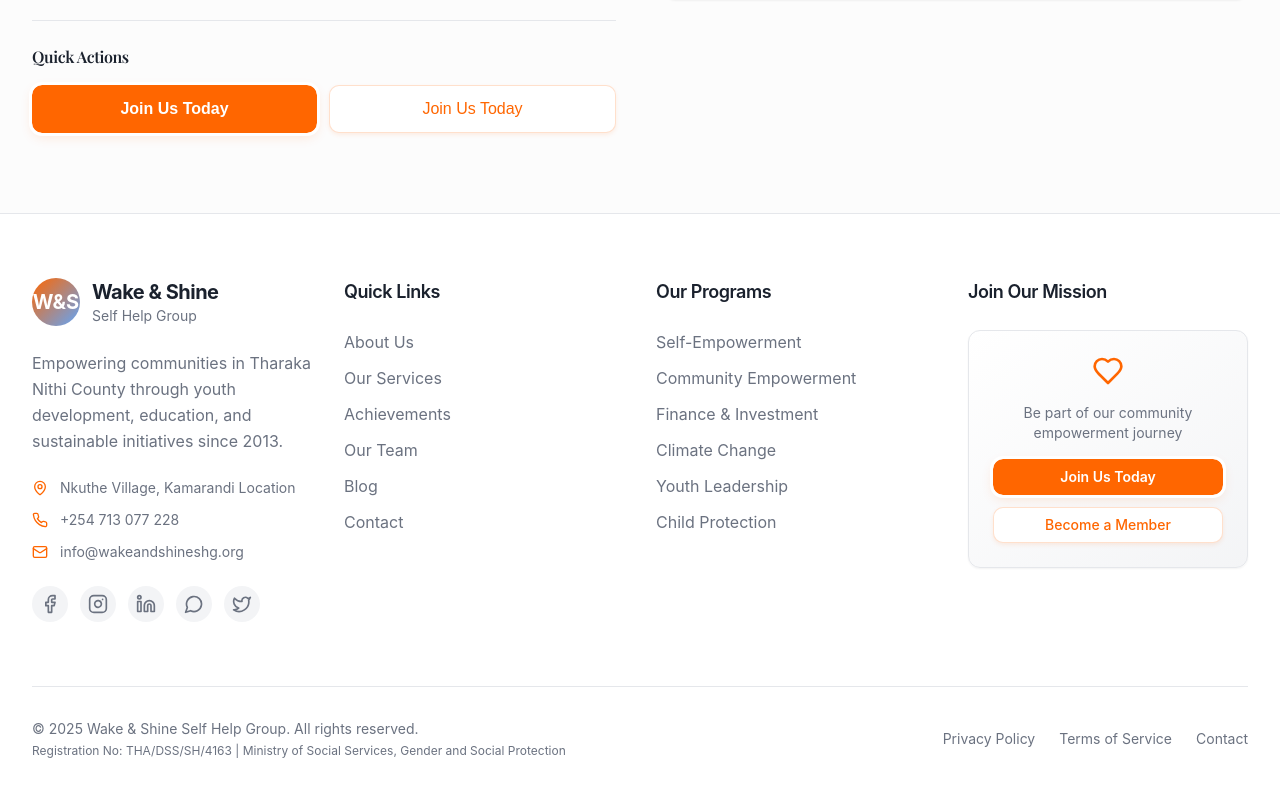
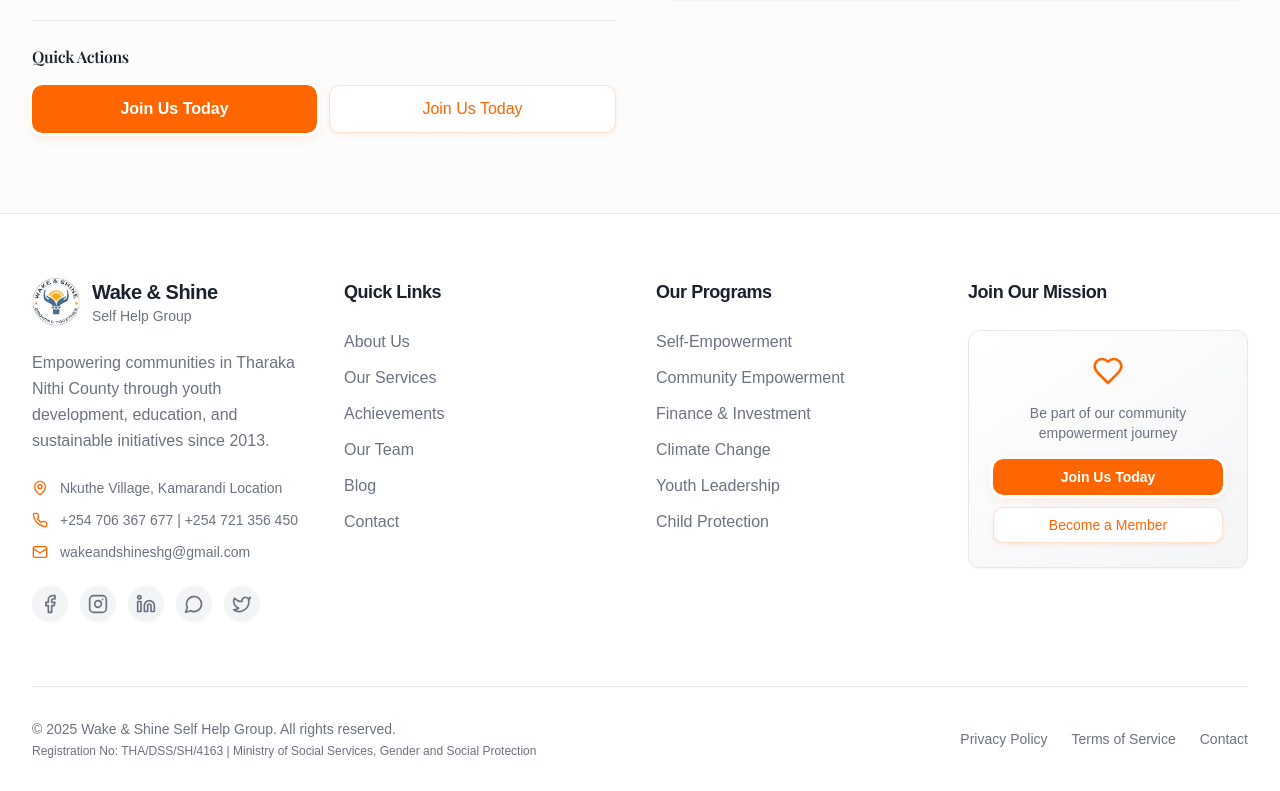
Before and after one commit to WilfredMutwiri/wake_and_shine_new, a React (Vite) app: page / in a window 1280 px wide. Shown: the part 10065-10856 px from the top of the page. Built offline with nearby package versions, Linux system fonts and the light colour scheme.

Commit message:
updated the footer section

```diff
--- a/src/components/Footer.tsx
+++ b/src/components/Footer.tsx
@@ -1,8 +1,20 @@
 import { Card } from "@/components/ui/card";
 import { Button } from "@/components/ui/button";
 import { Facebook, Instagram, Linkedin, MessageCircle, Twitter, Heart, MapPin, Phone, Mail } from "lucide-react";
+import logo from "@/assets/logo.webp";
 
 export const Footer = () => {
+
+    const handleInfo = () => {
+    const phoneNo = "254706367677";
+    const message = `Hello Mr. Mutegi,
+I recently visited the Wake and Shine website and was truly impressed by the impactful initiatives your group is undertaking. I would greatly appreciate the opportunity to learn more about your programs and explore how I might engage with your work.
+Thank you for your time and dedication.`;
+    const encodedMessage = encodeURIComponent(message);
+    const whatsappUrl = `https://wa.me/${phoneNo}?text=${encodedMessage}`;
+    window.open(whatsappUrl, "_blank");
+  };
+
   const socialLinks = [
     {
       name: "Facebook",
@@ -55,7 +67,7 @@ export const Footer = () => {
   ];
 
   return (
-    <footer className="bg-background border-t border-border">
+    <footer className="bg-background border-t border-border font-poppins">
       <div className="max-w-7xl mx-auto px-4 sm:px-6 lg:px-8">
         {/* Main Footer Content */}
         <div className="py-16">
@@ -64,11 +76,11 @@ export const Footer = () => {
             <div className="space-y-6">
               <div className="flex items-center space-x-3">
                 <div className="w-12 h-12 bg-gradient-hero rounded-full flex items-center justify-center text-white font-bold text-xl">
-                  W&S
+                  <img src={logo}/>
                 </div>
                 <div>
-                  <h3 className="text-xl font-bold text-foreground">Wake & Shine</h3>
-                  <p className="text-sm text-muted-foreground">Self Help Group</p>
+                  <h3 className="text-xl font-bold text-foreground font-poppins">Wake & Shine</h3>
+                  <p className="text-sm text-muted-foreground font-poppins">Self Help Group</p>
                 </div>
               </div>
 
@@ -84,11 +96,11 @@ export const Footer = () => {
                 </div>
                 <div className="flex items-center space-x-3 text-sm text-muted-foreground">
                   <Phone className="w-4 h-4 text-primary" />
-                  <span>+254 713 077 228</span>
+                  <span>+254 706 367 677 | +254 721 356 450</span>
                 </div>
                 <div className="flex items-center space-x-3 text-sm text-muted-foreground">
                   <Mail className="w-4 h-4 text-primary" />
-                  <span>info@wakeandshineshg.org</span>
+                  <span>wakeandshineshg@gmail.com</span>
                 </div>
               </div>
 
@@ -108,8 +120,8 @@ export const Footer = () => {
 
             {/* Quick Links */}
             <div>
-              <h4 className="text-lg font-semibold text-foreground mb-6">Quick Links</h4>
-              <nav className="space-y-3">
+              <h4 className="text-lg font-semibold text-foreground mb-6 font-poppins">Quick Links</h4>
+              <nav className="space-y-3 font-poppins">
                 {quickLinks.map((link, index) => (
                   <a
                     key={index}
@@ -125,7 +137,7 @@ export const Footer = () => {
 
             {/* Programs */}
             <div>
-              <h4 className="text-lg font-semibold text-foreground mb-6">Our Programs</h4>
+              <h4 className="text-lg font-semibold text-foreground mb-6 font-poppins">Our Programs</h4>
               <nav className="space-y-3">
                 {programs.map((program, index) => (
                   <a
@@ -142,11 +154,11 @@ export const Footer = () => {
 
             {/* Call to Action */}
             <div>
-              <h4 className="text-lg font-semibold text-foreground mb-6">Join Our Mission</h4>
+              <h4 className="text-lg font-semibold text-foreground mb-6 font-poppins">Join Our Mission</h4>
               <Card className="p-6 bg-gradient-card shadow-custom-md">
                 <div className="text-center space-y-4">
                   <Heart className="w-8 h-8 text-primary mx-auto" />
-                  <p className="text-sm text-muted-foreground">
+                  <p className="text-sm text-muted-foreground font-poppins">
                     Be part of our community empowerment journey
                   </p>
                   <div className="space-y-3">
@@ -155,10 +167,8 @@ export const Footer = () => {
                         Join Us Today
                       </a>
                     </Button>
-                    <Button variant="outline" size="sm" className="w-full" asChild>
-                      <a href="https://forms.gle/JGpk1hRiXTvv5YGj6">
+                    <Button variant="outline" size="sm" onClick={handleInfo} className="w-full">
                         Become a Member
-                      </a>
                     </Button>
                   </div>
                 </div>
@@ -168,10 +178,10 @@ export const Footer = () => {
         </div>
 
         {/* Bottom Footer */}
-        <div className="border-t border-border py-8">
+        <div className="border-t border-border py-8 font-poppins">
           <div className="flex flex-col md:flex-row justify-between items-center space-y-4 md:space-y-0">
             <div className="text-center md:text-left">
-              <p className="text-sm text-muted-foreground">
+              <p className="text-sm text-muted-foreground font-poppins">
                 © {new Date().getFullYear()} Wake & Shine Self Help Group. All rights reserved.
               </p>
               <p className="text-xs text-muted-foreground mt-1">
```
